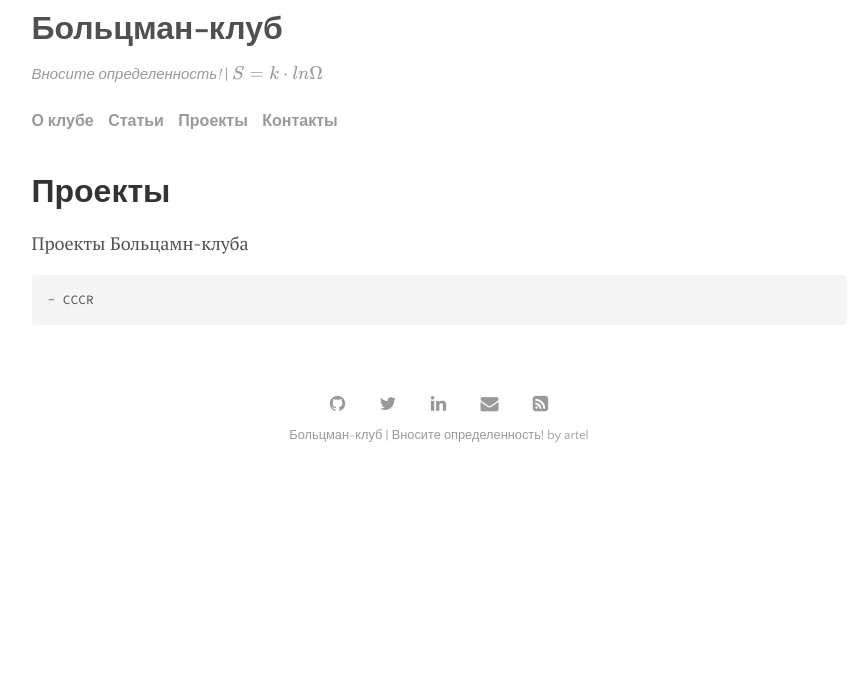
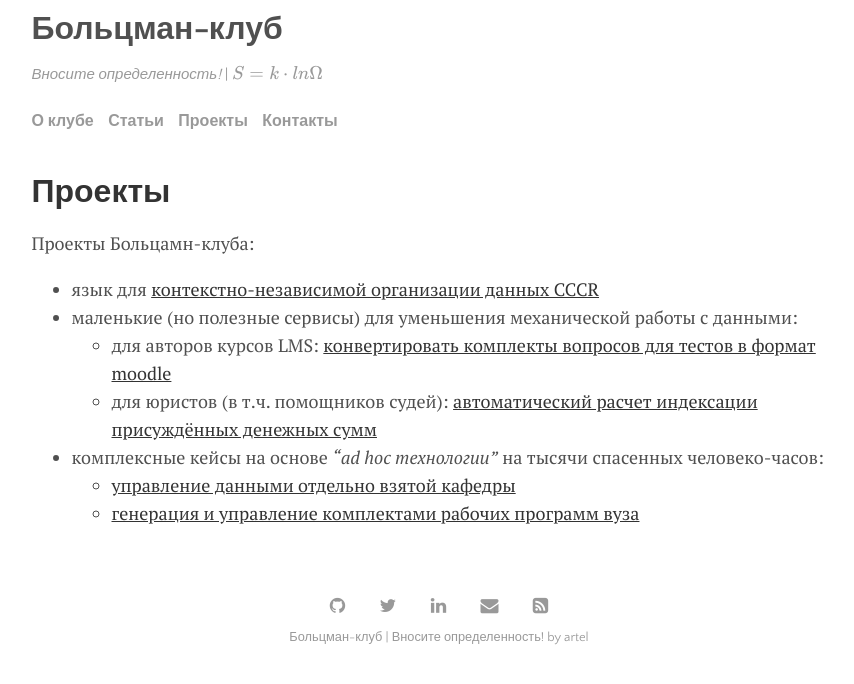
Before and after one commit to kontur32/Boltzmann, a Jekyll site: the page built from menu/проекты.md, in a window 1280 px wide. Shown: the top 684 px of the page, without its empty margins (201-1055 px from the left). Built offline with Jekyll 4.4.1, drawn with Linux system fonts in a browser that asks for light colours; formulas are drawn with MathJax 3.

Commit message:
контакты и проекты

```diff
--- a/menu/проекты.md
+++ b/menu/проекты.md
@@ -5,6 +5,12 @@ permalink: /projects
 ---
 
 
-Проекты Больцамн-клуба
+Проекты Больцамн-клуба:
 
-    - CCCR
+- язык для [контекстно-независимой организации данных CCCR](https://kontur32.github.io/Boltzmann/to-radi-chego)
+- маленькие (но полезные сервисы) для уменьшения механической работы с данными:
+  - для авторов курсов LMS: [конвертировать комплекты вопросов для тестов в формат moodle](https://sm2.ivgpu.com/simplex/render/md-to-moodle)
+  - для юристов (в т.ч. помощников судей): [автоматический расчет индексации присуждённых денежных сумм](https://sm2.ivgpu.com/simplex/court-calc/procenti-za-polzovanie)
+- комплексные кейсы на основе *"ad hoc технологии"* на тысячи спасенных человеко-часов:
+  - [управление данными отдельно взятой кафедры](https://youtu.be/JSFrzPFq1-Y)
+  - [генерация и управление комплектами рабочих программ вуза](https://www.youtube.com/playlist?list=PLGxYj8FfOZxfO5hPowmSIQbBaHblT1aqt)
```
Also changed, not shown: menu/контакты.md (+5 -1 lines).
